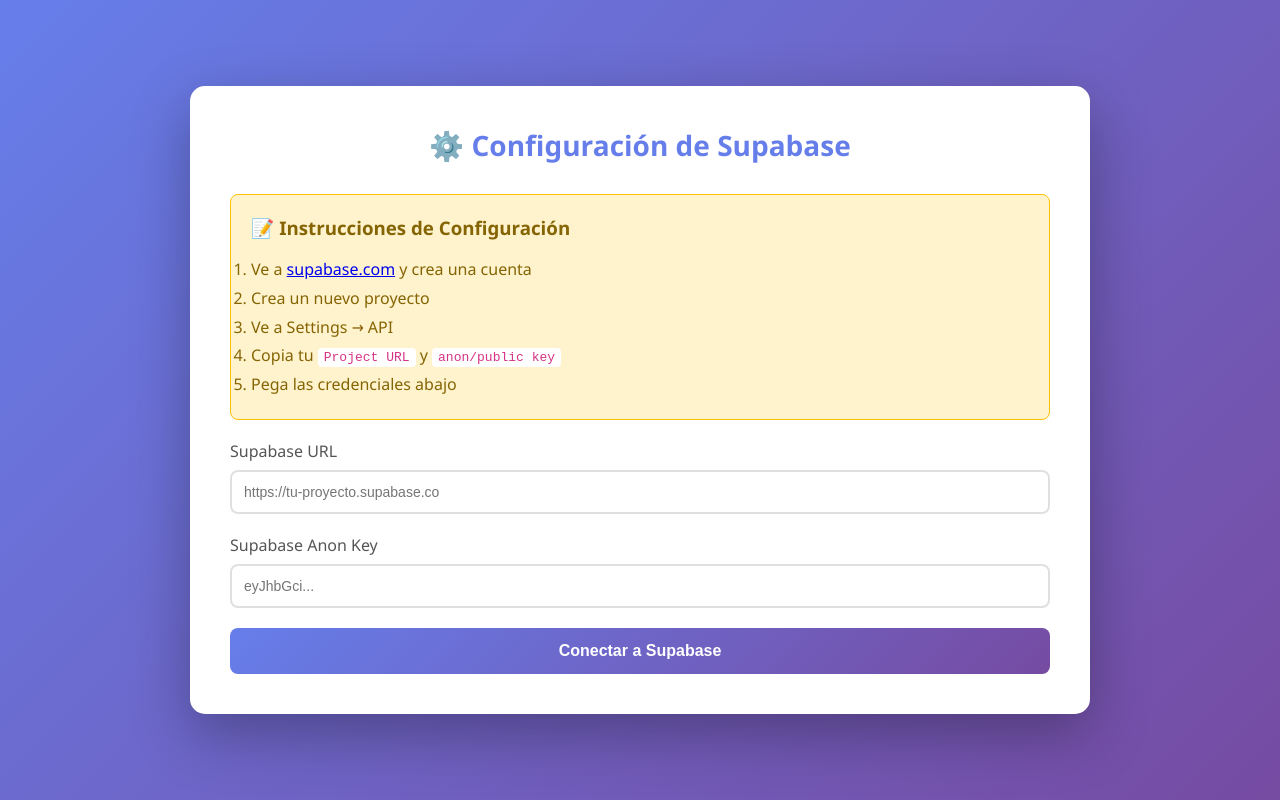
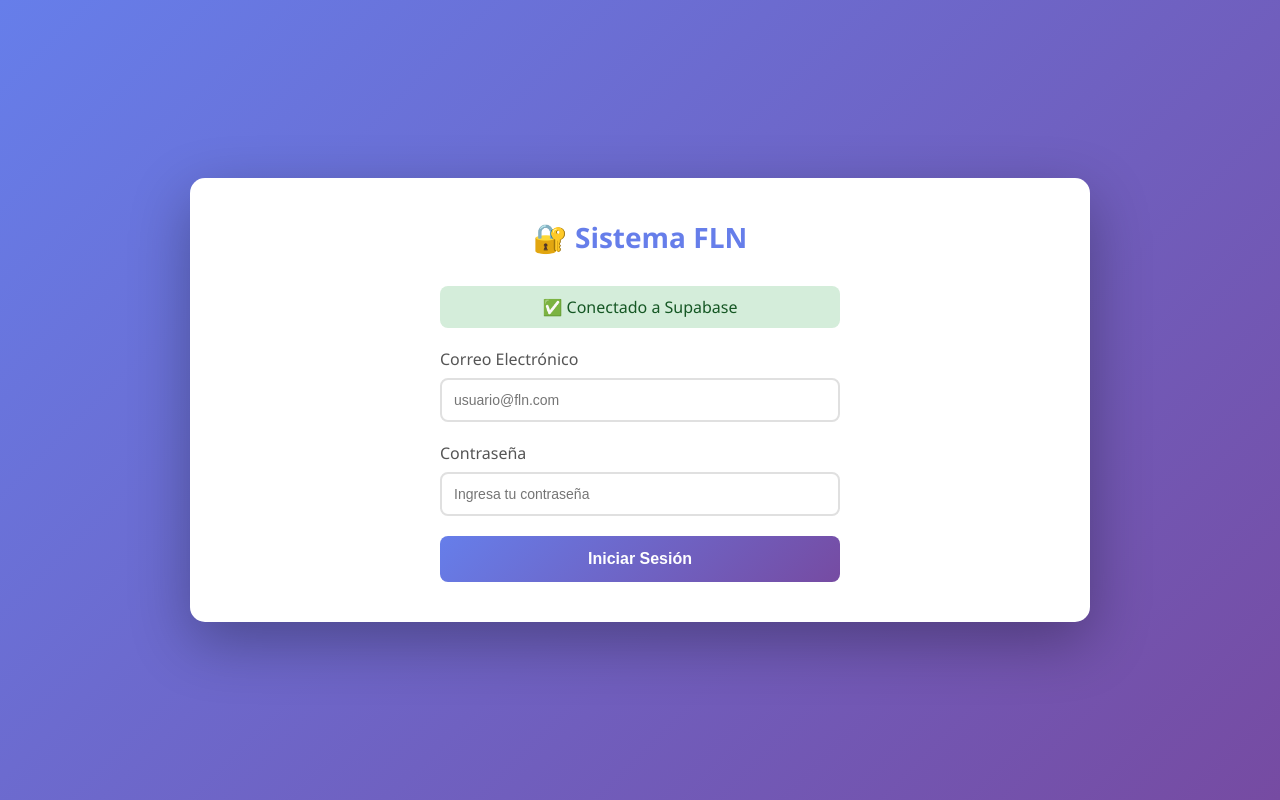
Before and after one commit to fractalbots/sistemafln, a plain HTML site: page index.html in a window 1280 px wide. Drawn offline with nearby package versions, Linux system fonts and the light colour scheme.

Commit message:
Configurar credenciales de Supabase

```diff
--- a/index.html
+++ b/index.html
@@ -307,27 +307,6 @@
             100% { transform: rotate(360deg); }
         }
 
-        .config-section {
-            background: #fff3cd;
-            padding: 20px;
-            border-radius: 8px;
-            margin-bottom: 20px;
-            border: 1px solid #ffc107;
-        }
-
-        .config-section h3 {
-            color: #856404;
-            margin-bottom: 15px;
-        }
-
-        .config-section code {
-            background: #fff;
-            padding: 2px 6px;
-            border-radius: 4px;
-            font-family: monospace;
-            color: #d63384;
-        }
-
         .progress-bar {
             width: 100%;
             height: 20px;
@@ -342,42 +321,25 @@
             background: linear-gradient(135deg, #667eea 0%, #764ba2 100%);
             transition: width 0.3s;
         }
+
+        .connection-status {
+            text-align: center;
+            padding: 10px;
+            background: #d4edda;
+            color: #155724;
+            border-radius: 8px;
+            margin-bottom: 20px;
+        }
     </style>
 </head>
 <body>
     <div class="container">
-        <!-- Configuration Screen -->
-        <div id="configScreen">
-            <h1>⚙️ Configuración de Supabase</h1>
-            <div class="config-section">
-                <h3>📝 Instrucciones de Configuración</h3>
-                <ol style="line-height: 1.8; color: #856404;">
-                    <li>Ve a <a href="https://supabase.com" target="_blank">supabase.com</a> y crea una cuenta</li>
-                    <li>Crea un nuevo proyecto</li>
-                    <li>Ve a Settings → API</li>
-                    <li>Copia tu <code>Project URL</code> y <code>anon/public key</code></li>
-                    <li>Pega las credenciales abajo</li>
-                </ol>
+        <!-- Login Screen -->
+        <div id="loginScreen" class="login-container">
+            <h1>🔐 Sistema FLN</h1>
+            <div class="connection-status">
+                ✅ Conectado a Supabase
             </div>
-
-            <form id="configForm">
-                <div class="form-group">
-                    <label for="supabaseUrl">Supabase URL</label>
-                    <input type="url" id="supabaseUrl" required
-                           placeholder="https://tu-proyecto.supabase.co">
-                </div>
-                <div class="form-group">
-                    <label for="supabaseKey">Supabase Anon Key</label>
-                    <input type="text" id="supabaseKey" required
-                           placeholder="eyJhbGci...">
-                </div>
-                <button type="submit">Conectar a Supabase</button>
-            </form>
-        </div>
-
-        <!-- Login Screen -->
-        <div id="loginScreen" style="display: none;" class="login-container">
-            <h1>🔐 Sistema FLN</h1>
             <div id="loginError"></div>
             <form id="loginForm">
                 <div class="form-group">
@@ -496,6 +458,12 @@
     </div>
 
     <script>
+        // ============================================
+        // CONFIGURACIÓN DE SUPABASE (PRODUCCIÓN)
+        // ============================================
+        const SUPABASE_URL = 'https://eowhdqqkbguktklwaelw.supabase.co';
+        const SUPABASE_KEY = 'eyJhbGciOiJIUzI1NiIsInR5cCI6IkpXVCJ9.eyJpc3MiOiJzdXBhYmFzZSIsInJlZiI6ImVvd2hkcXFrYmd1a3RrbHdhZWx3Iiwicm9sZSI6ImFub24iLCJpYXQiOjE3Njk4NDM1MjMsImV4cCI6MjA4NTQxOTUyM30.OhFLST8abPud_FVFgDWVgZSQlKR15FvWAr2ljXI_tnU';
+
         // Global variables
         let supabase = null;
         let currentUser = null;
@@ -506,49 +474,20 @@
 
         // Initialize app
         function init() {
-            // Check if Supabase is already configured
-            const savedUrl = localStorage.getItem('supabase_url');
-            const savedKey = localStorage.getItem('supabase_key');
-
-            if (savedUrl && savedKey) {
-                initSupabase(savedUrl, savedKey);
-            }
+            // Inicializar Supabase directamente con las credenciales
+            initSupabase(SUPABASE_URL, SUPABASE_KEY);
 
             // Setup event listeners
-            document.getElementById('configForm').addEventListener('submit', handleConfig);
             document.getElementById('loginForm').addEventListener('submit', handleLogin);
             document.getElementById('uploadForm').addEventListener('submit', handleFileUpload);
             document.getElementById('createFormForm').addEventListener('submit', handleCreateForm);
-        }
-
-        // Handle Supabase configuration
-        function handleConfig(e) {
-            e.preventDefault();
-            const url = document.getElementById('supabaseUrl').value.trim();
-            const key = document.getElementById('supabaseKey').value.trim();
-
-            localStorage.setItem('supabase_url', url);
-            localStorage.setItem('supabase_key', key);
-
-            initSupabase(url, key);
         }
 
         // Initialize Supabase
         async function initSupabase(url, key) {
             try {
                 supabase = window.supabase.createClient(url, key);
-
-                // Test connection
-                const { data, error } = await supabase.from('files').select('count').limit(1);
-
-                if (error && error.code === 'PGRST204') {
-                    // Table doesn't exist yet - that's ok
-                    showAlert('Conexión exitosa. Por favor ejecuta el SQL de configuración.', 'info');
-                }
-
-                document.getElementById('configScreen').style.display = 'none';
-                document.getElementById('loginScreen').style.display = 'block';
-
+                console.log('✅ Supabase inicializado correctamente');
             } catch (error) {
                 showAlert('Error al conectar con Supabase: ' + error.message, 'error');
             }
```
